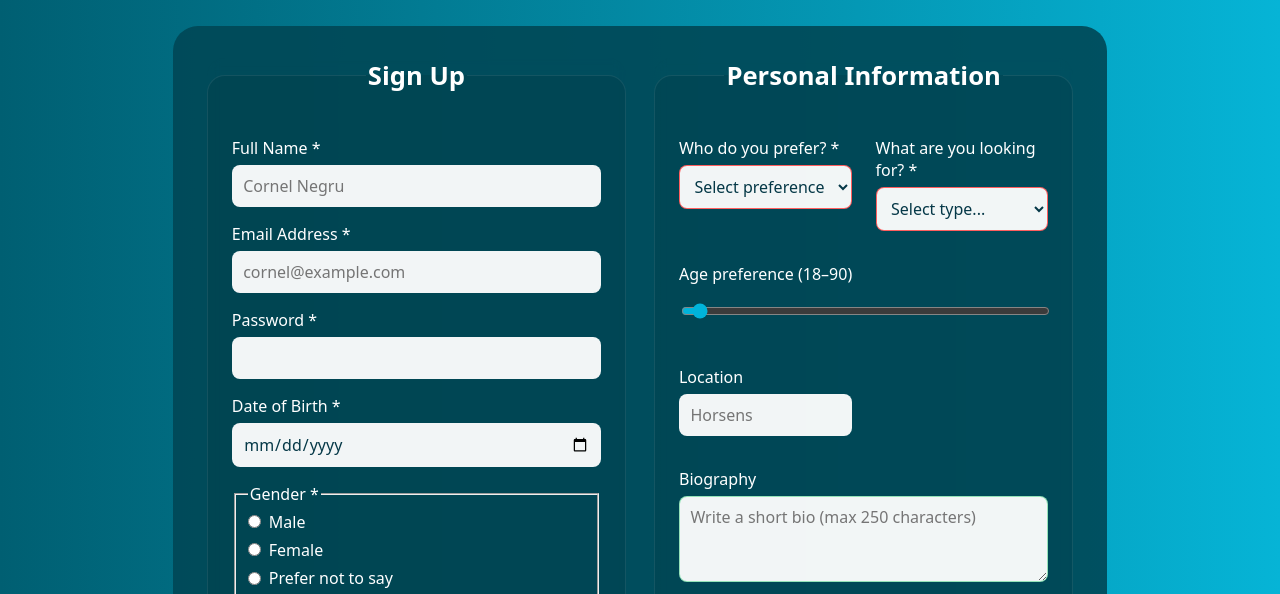
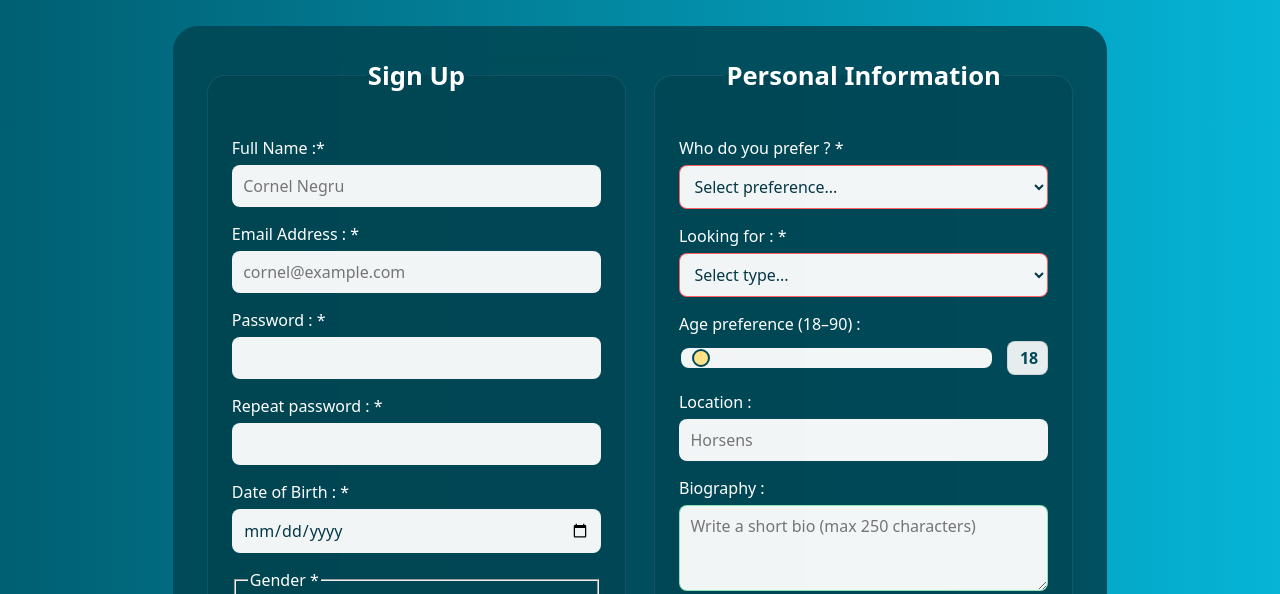
Before and after one commit to AdamHorelican/web-project, a plain HTML site: page index.html in a window 1280 px wide. Shown: the part 132-726 px from the top of the page. Drawn offline with Linux system fonts and the light colour scheme.

Commit message:
Add files via upload

```diff
--- a/css/style.css
+++ b/css/style.css
@@ -20,7 +20,6 @@ main {
 }
 
 /* Big title at the top */
-
 h1 {
   font-size: clamp(2.5rem, 4vw, 3.5rem);
   text-align: center;
@@ -29,8 +28,6 @@ h1 {
 }
 
 /* --- FORM LAYOUT --- */
-/* The form container */
-
 .registration-form {
   width: 100%;
 }
@@ -66,7 +63,6 @@ h1 {
 }
 
 /* --- Fields and inputs --- */
-/* Space under each field */
 .field {
   margin-bottom: 1rem;
 }
@@ -92,11 +88,83 @@ textarea {
   font: inherit;
 }
 
-/* Range slider design */
+/* Ranged slider */
 input[type="range"] {
-  width: 100%;
-  background: transparent;
-  accent-color: #00b4db;
+  -webkit-appearance: none;
+  appearance: none;
+  width: 90%;
+  height: 6px;
+  border-radius: 5px;
+  background: linear-gradient(to right, #00b4db 0%, #00b4db 0%, #ffffff55 0%, #ffffff55 100%);
+  outline: none;
+  transition: background 0.2s ease;
+}
+
+/* When slider moves, fill background according to value */
+input[type="range"]::-webkit-slider-runnable-track {
+  height: 6px;
+  border-radius: 5px;
+  background: linear-gradient(to right, #00b4db 0%, #00b4db var(--range-progress, 0%), #ffffff55 var(--range-progress, 0%), #ffffff55 100%);
+}
+
+input[type="range"]::-moz-range-track {
+  height: 6px;
+  border-radius: 5px;
+  background: linear-gradient(to right, #00b4db 0%, #00b4db var(--range-progress, 0%), #ffffff55 var(--range-progress, 0%), #ffffff55 100%);
+}
+
+/* Slider thumb (the handle) */
+input[type="range"]::-webkit-slider-thumb {
+  -webkit-appearance: none;
+  appearance: none;
+  width: 18px;
+  height: 18px;
+  border-radius: 50%;
+  background: #ffe287;
+  border: 2px solid #004856;
+  cursor: pointer;
+  margin-top: -6px;
+  transition: transform 0.1s ease-in-out;
+}
+
+input[type="range"]::-webkit-slider-thumb:hover {
+  transform: scale(1.1);
+}
+
+input[type="range"]::-moz-range-thumb {
+  width: 18px;
+  height: 18px;
+  border-radius: 50%;
+  background: #ffe287;
+  border: 2px solid #004856;
+  cursor: pointer;
+}
+
+/* Dynamically update fill width using CSS variable */
+input[type="range"][value] {
+  --min: 18;
+  --max: 90;
+  --val: calc((var(--value, 18) - var(--min)) / (var(--max) - var(--min)) * 100%);
+  --range-progress: calc((attr(value number) - var(--min)) / (var(--max) - var(--min)) * 100%);
+}
+
+/* Range value box beside slider */
+.range-wrapper {
+  display: flex;
+  align-items: center;
+  gap: 0.8rem;
+}
+
+#ageValue,
+.range-wrapper output {
+  background: rgba(255, 255, 255, 0.9);
+  color: #004856;
+  padding: 0.3rem 0.75rem;
+  border-radius: 8px;
+  font-weight: 600;
+  min-width: 2.5rem;
+  text-align: center;
+  border: 1px solid rgba(0, 0, 0, 0.1);
 }
 
 /* Put radio/checkbox next to its text */
@@ -117,12 +185,8 @@ input[type="range"] {
 }
 
 /* --- Right side layout --- */
-/* Right column grid */
-
-.right {
-  display: grid;
-  grid-template-columns: 1fr 1fr;
-  gap: 1rem 1.5rem;
+.full-width-right {
+  grid-column: 1 / -1;
 }
 
 .biography {
@@ -162,13 +226,11 @@ textarea:valid {
 }
 
 /* Submit button */
-/* Area for the button */
 .form-actions {
   text-align: center;
   margin-top: 1.5rem;
 }
 
-/* Button design */
 .form-actions button {
   background: #ffe287;
   color: #004856;
@@ -181,7 +243,7 @@ textarea:valid {
   transition: transform 0.05s ease-in, box-shadow 0.05s ease-in;
 }
 
-/* Effect when hovering or focusing */
+/* Hover/focus effects */
 .form-actions button:hover,
 .form-actions button:focus-visible {
   transform: translateY(-1px);
--- a/index.html
+++ b/index.html
@@ -19,7 +19,7 @@
 
               <div class="field">
                 <label for="fullname"
-                  >Full Name <span class="req">*</span></label
+                  >Full Name :<span class="req">*</span></label
                 >
                 <input
                   type="text"
@@ -34,7 +34,7 @@
 
               <div class="field">
                 <label for="email"
-                  >Email Address <span class="req">*</span></label
+                  >Email Address : <span class="req">*</span></label
                 >
                 <input
                   type="email"
@@ -47,7 +47,21 @@
 
               <div class="field">
                 <label for="password"
-                  >Password <span class="req">*</span></label
+                  >Password : <span class="req">*</span></label
+                >
+                <input
+                  type="password"
+                  id="password"
+                  name="password"
+                  pattern="(?=.*[A-Z]).{8,}"
+                  title="Password must be at least 8 characters and include one uppercase letter"
+                  required
+                />
+              </div>
+
+                            <div class="field">
+                <label for="password"
+                  >Repeat password : <span class="req">*</span></label
                 >
                 <input
                   type="password"
@@ -61,7 +75,7 @@
 
               <div class="field">
                 <label for="dob"
-                  >Date of Birth <span class="req">*</span></label
+                  >Date of Birth : <span class="req">*</span></label
                 >
                 <input type="date" id="dob" name="dob" required />
               </div>
@@ -98,7 +112,7 @@
 
               <div class="field">
                 <label for="prefer"
-                  >Who do you prefer? <span class="req">*</span></label
+                  >Who do you prefer ? <span class="req">*</span></label
                 >
                 <select id="prefer" name="prefer" required>
                   <option value="" disabled selected>
@@ -113,7 +127,7 @@
 
               <div class="field">
                 <label for="looking"
-                  >What are you looking for? <span class="req">*</span></label
+                  >Looking for : <span class="req">*</span></label
                 >
                 <select id="looking" name="looking" required>
                   <option value="" disabled selected>Select type...</option>
@@ -125,7 +139,8 @@
               </div>
 
 <div class="field" style="grid-column: 1 / -1">
-                <label for="agepref">Age preference (18–90)</label>
+  <label for="agepref">Age preference (18–90) :</label>
+  <div class="range-wrapper">
     <input
       type="range"
       id="agepref"
@@ -133,11 +148,14 @@
       min="18"
       max="90"
       value="18"
+      oninput="this.style.setProperty('--range-progress', ((this.value - this.min) / (this.max - this.min) * 100) + '%'); this.nextElementSibling.value=this.value;"
     />
+    <output for="agepref">18</output>
+  </div>
 </div>
 
               <div class="field">
-                <label for="location">Location</label>
+                <label for="location">Location : </label>
                 <input
                   type="text"
                   id="location"
@@ -149,7 +167,7 @@
               </div>
 
               <div class="field biography">
-                <label for="bio">Biography</label>
+                <label for="bio">Biography : </label>
                 <textarea
                   id="bio"
                   name="bio"
```
Also changed, not shown: 1 other file. Lines whose indentation alone changed are shown as unchanged.
